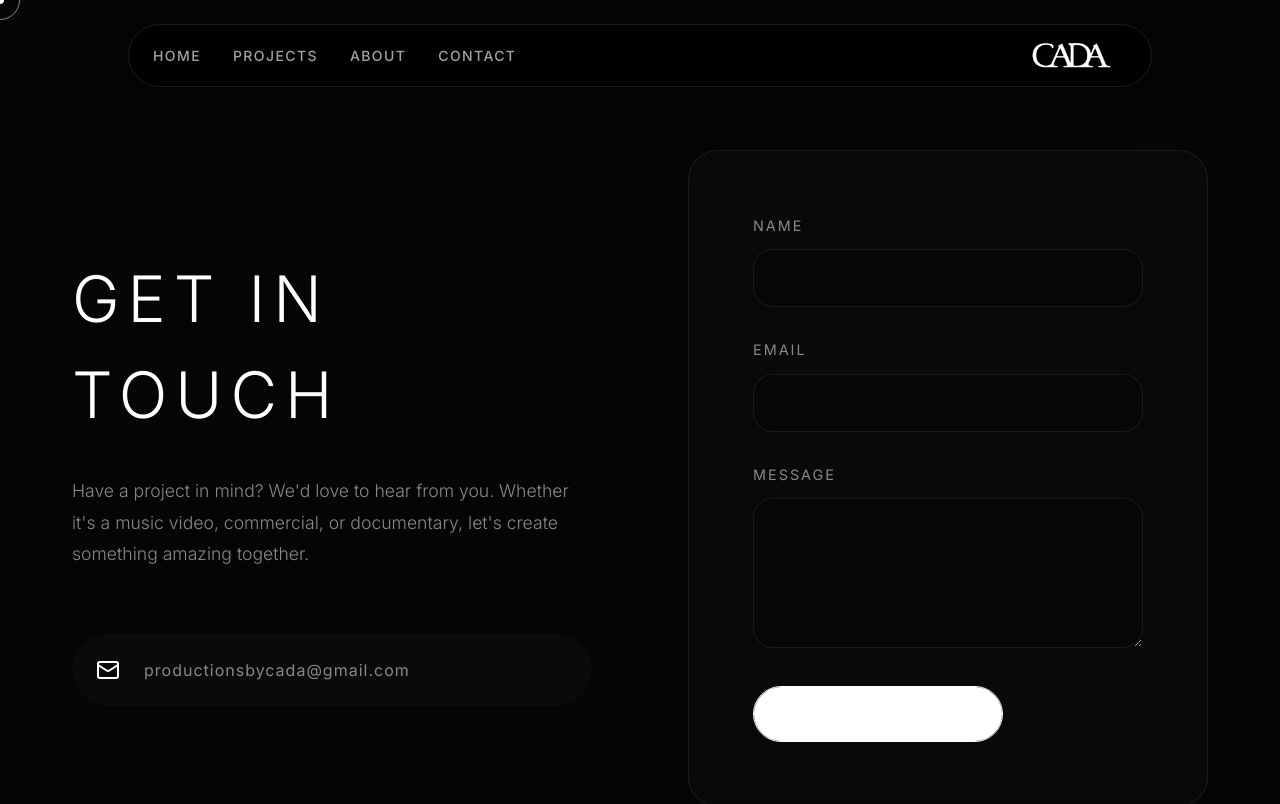
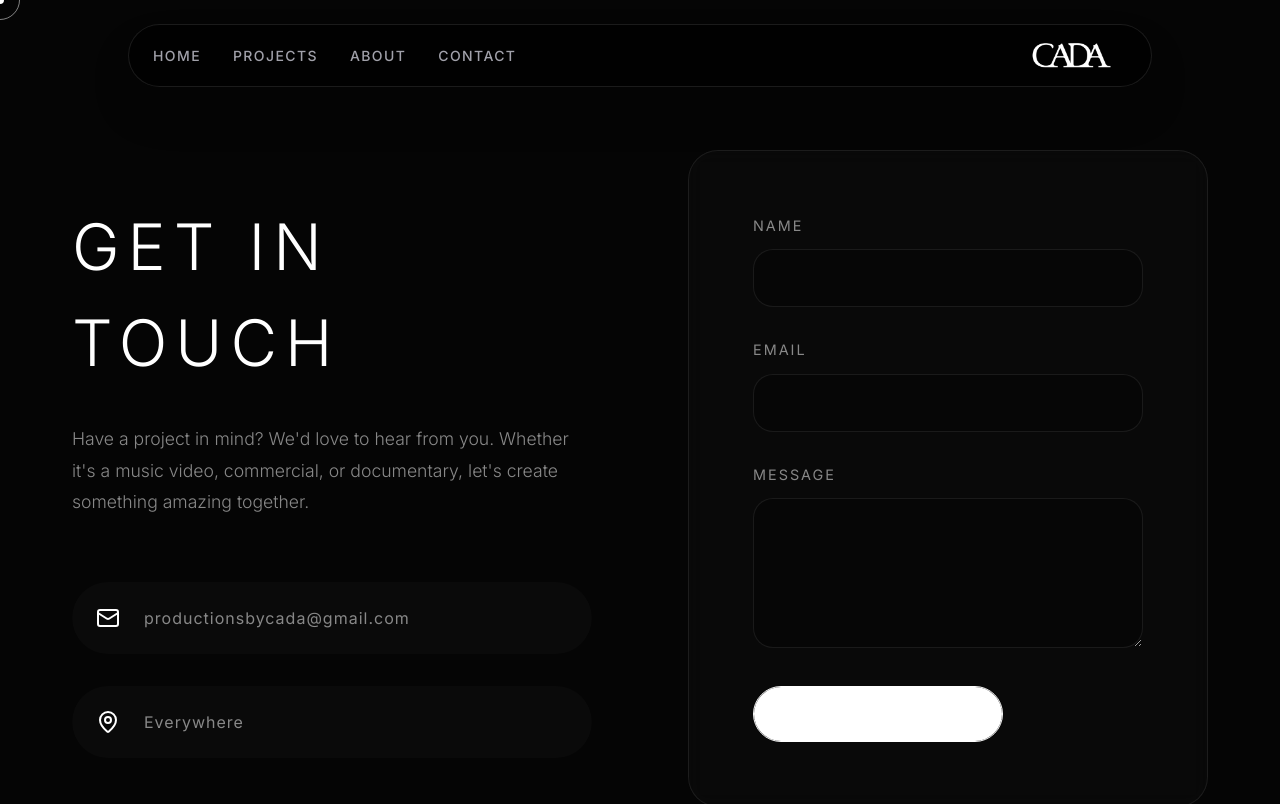
Before and after one commit to Duhvid143/cadafilms, a Next.js app: page /contact in a window 1280 px wide. Shown: the top 804 px of the page. Built offline with nearby package versions, Linux system fonts and the light colour scheme.

Commit message:
feat: add 'Everywhere' location pill to contact page

```diff
--- a/src/app/contact/page.tsx
+++ b/src/app/contact/page.tsx
@@ -44,6 +44,10 @@ export default function Contact() {
                         <div className="detail-item">
                             <Mail className="detail-icon" />
                             <span className="detail-text">productionsbycada@gmail.com</span>
+                        </div>
+                        <div className="detail-item">
+                            <MapPin className="detail-icon" />
+                            <span className="detail-text">Everywhere</span>
                         </div>
                     </div>
                 </motion.div>
```
